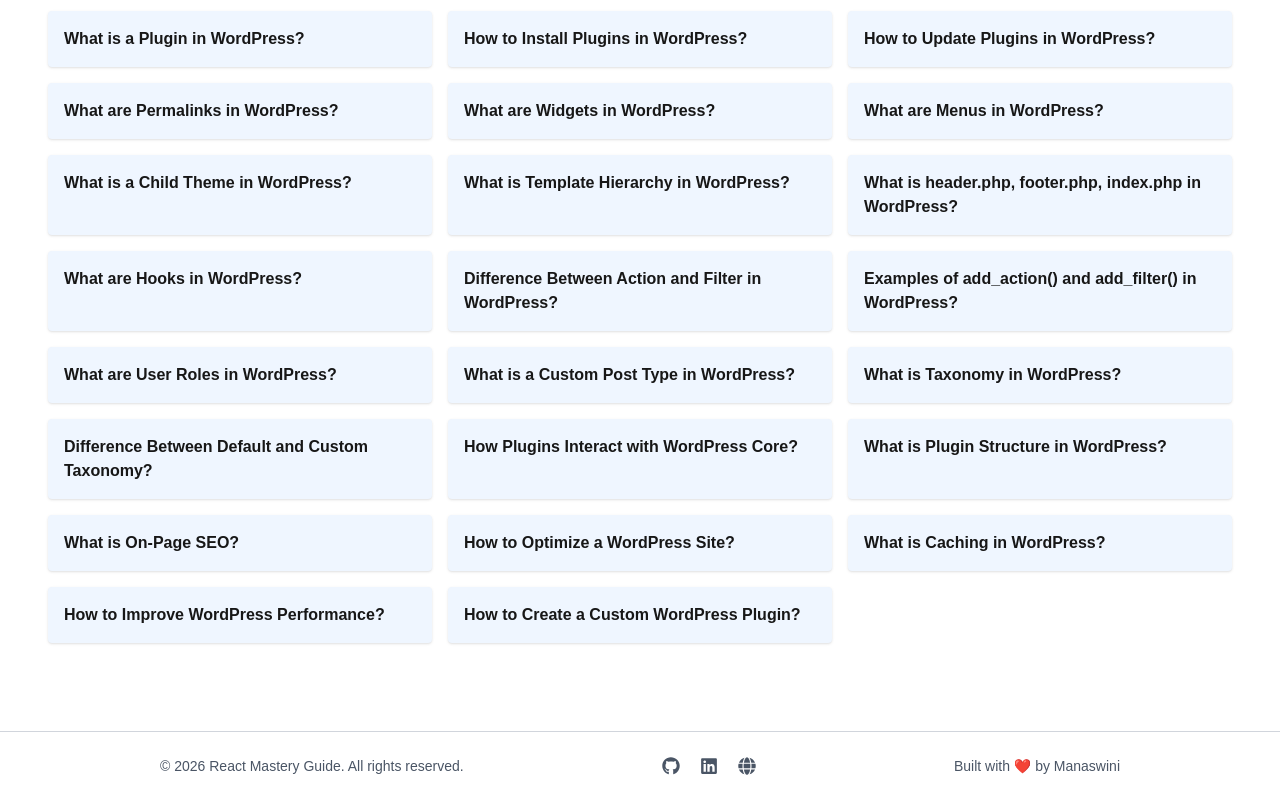
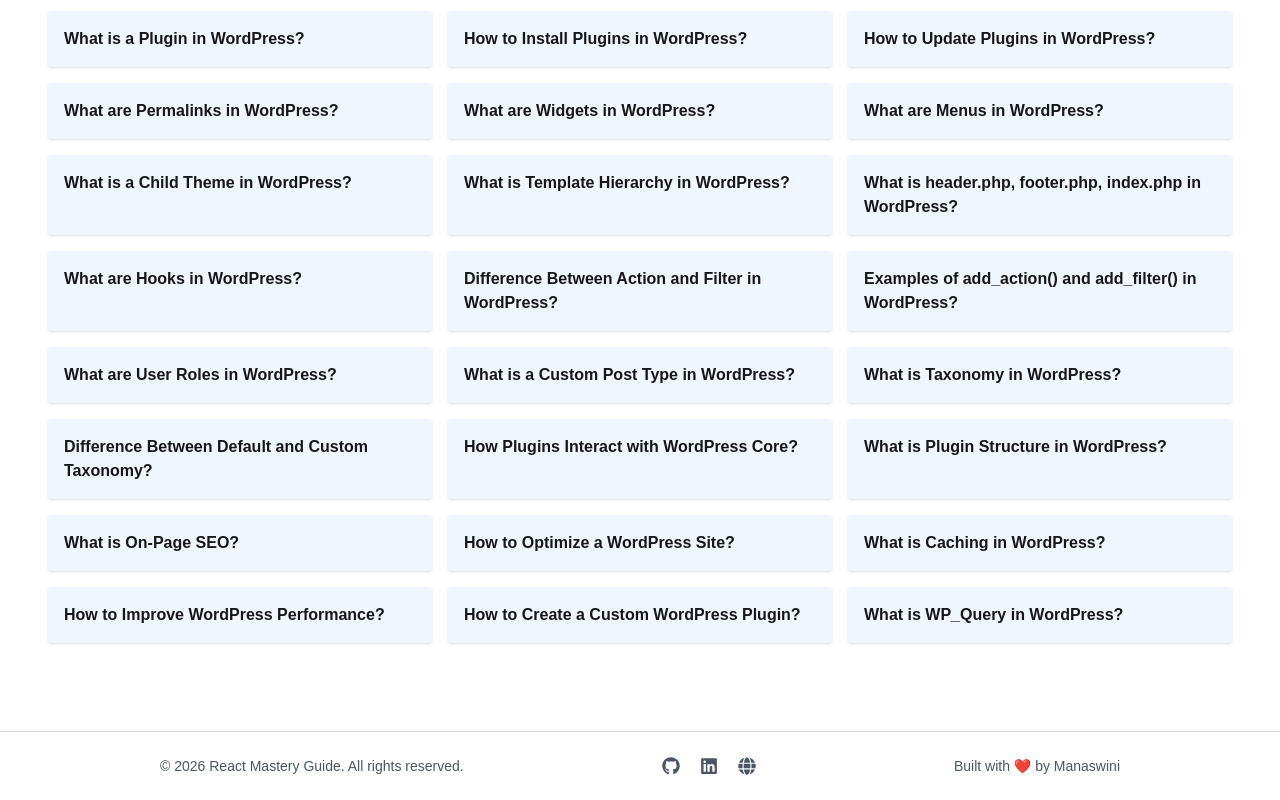
Before and after one commit to Monisasmal/WordPress-Concepts, a Next.js app: page /concepts in a window 1280 px wide. Shown: the part 694-1494 px from the top of the page. Built offline with nearby package versions, Linux system fonts and the light colour scheme.

Commit message:
first commit

```diff
--- a/src/app/concepts/WhatIsWPQuery/page.tsx
+++ b/src/app/concepts/WhatIsWPQuery/page.tsx
@@ -191,7 +191,7 @@ $query = new WP_Query($args);`}
             </pre>
 
             <p className="text-sm text-gray-800 mt-2">
-              👉 Searches posts containing "React"
+              👉 Searches posts containing &quot;React&quot;
             </p>
           </section>
 
--- a/src/app/concepts/page.tsx
+++ b/src/app/concepts/page.tsx
@@ -42,6 +42,7 @@ const concept = [
      {name: "What is Caching in WordPress?", path:"/concepts/WhatIsCaching"},
      {name: "How to Improve WordPress Performance?", path:"/concepts/ImproveWordPressPerformance"},
      {name: "How to Create a Custom WordPress Plugin?", path:"/concepts/CreateCustomPlugin"},
+     {name: "What is WP_Query in WordPress?", path:"/concepts/WhatIsWPQuery"},
 ];
 
 export default function Concepts(){
```
